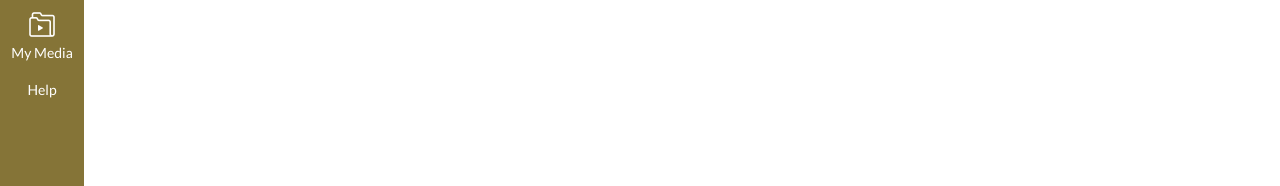
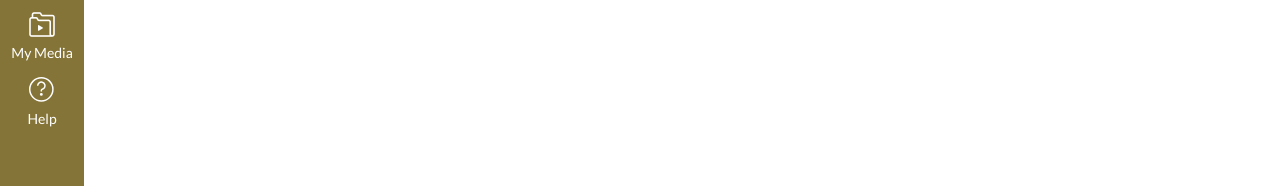
Before and after one commit to rootalley/library-exam, a React (Vite) app: page / in a window 1280 px wide. Shown: the part 557-743 px from the top of the page. Built offline with nearby package versions, Linux system fonts and the light colour scheme; what @instructure/ui would draw is missing.

Commit message:
added the help icon

```diff
--- a/src/themes.js
+++ b/src/themes.js
@@ -16,7 +16,7 @@ export const brands = {
       { label: 'Inbox', svg: `<svg class="ic-icon-svg ic-icon-svg--inbox" viewBox="0 0 280 280"><path d="M91.72,120.75h96.56V104.65H91.72Zm0,48.28h80.47V152.94H91.72Zm0-96.56h80.47V56.37H91.72Zm160.94,34.88H228.52V10.78h-177v96.56H27.34A24.17,24.17,0,0,0,3.2,131.48V244.14a24.17,24.17,0,0,0,24.14,24.14H252.66a24.17,24.17,0,0,0,24.14-24.14V131.48A24.17,24.17,0,0,0,252.66,107.34Zm0,16.09a8.06,8.06,0,0,1,8,8v51.77l-32.19,19.31V123.44ZM67.58,203.91v-177H212.42v177ZM27.34,123.44H51.48v79.13L19.29,183.26V131.48A8.06,8.06,0,0,1,27.34,123.44ZM252.66,252.19H27.34a8.06,8.06,0,0,1-8-8V202l30,18H230.75l30-18v42.12A8.06,8.06,0,0,1,252.66,252.19Z"></path></svg>` },
       { label: 'History', svg: `<svg viewBox="0 0 1920 1920" class="ic-icon-svg menu-item__icon svg-icon-history"> <path d="M960 112.941c-467.125 0-847.059 379.934-847.059 847.059 0 467.125 379.934 847.059 847.059 847.059 467.125 0 847.059-379.934 847.059-847.059 0-467.125-379.934-847.059-847.059-847.059M960 1920C430.645 1920 0 1489.355 0 960S430.645 0 960 0s960 430.645 960 960-430.645 960-960 960m417.905-575.955L903.552 988.28V395.34h112.941v536.47l429.177 321.77-67.765 90.465z" stroke="none" stroke-width="1" fill-rule="evenodd"></path> </svg>` },
       { label: 'My Media', img: 'my_media' },
-      { label: 'Help' },
+      { label: 'Help', svg: `<svg class="ic-icon-svg menu-item__icon svg-icon-help" viewBox="0 0 200 200" fill="currentColor"><path d="M100,127.88A11.15,11.15,0,1,0,111.16,139,11.16,11.16,0,0,0,100,127.88Zm8.82-88.08a33.19,33.19,0,0,1,23.5,23.5,33.54,33.54,0,0,1-24,41.23,3.4,3.4,0,0,0-2.74,3.15v9.06H94.42v-9.06a14.57,14.57,0,0,1,11.13-14,22.43,22.43,0,0,0,13.66-10.27,22.73,22.73,0,0,0,2.31-17.37A21.92,21.92,0,0,0,106,50.59a22.67,22.67,0,0,0-19.68,3.88,22.18,22.18,0,0,0-8.65,17.64H66.54a33.25,33.25,0,0,1,13-26.47A33.72,33.72,0,0,1,108.82,39.8ZM100,5.2A94.8,94.8,0,1,0,194.8,100,94.91,94.91,0,0,0,100,5.2m0,178.45A83.65,83.65,0,1,1,183.65,100,83.73,83.73,0,0,1,100,183.65" transform="translate(-5.2 -5.2)"></path></svg>` },
     ],
     vars: {
       'ic-brand-primary': '#857437',
```
